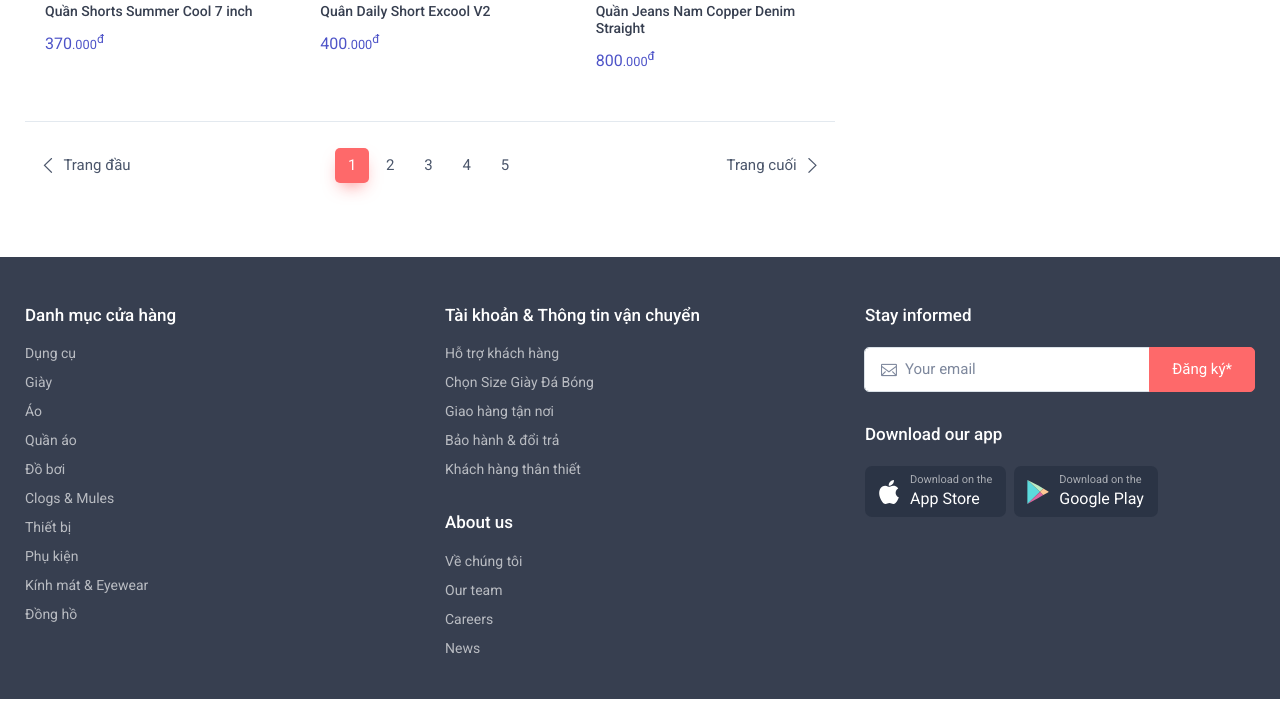
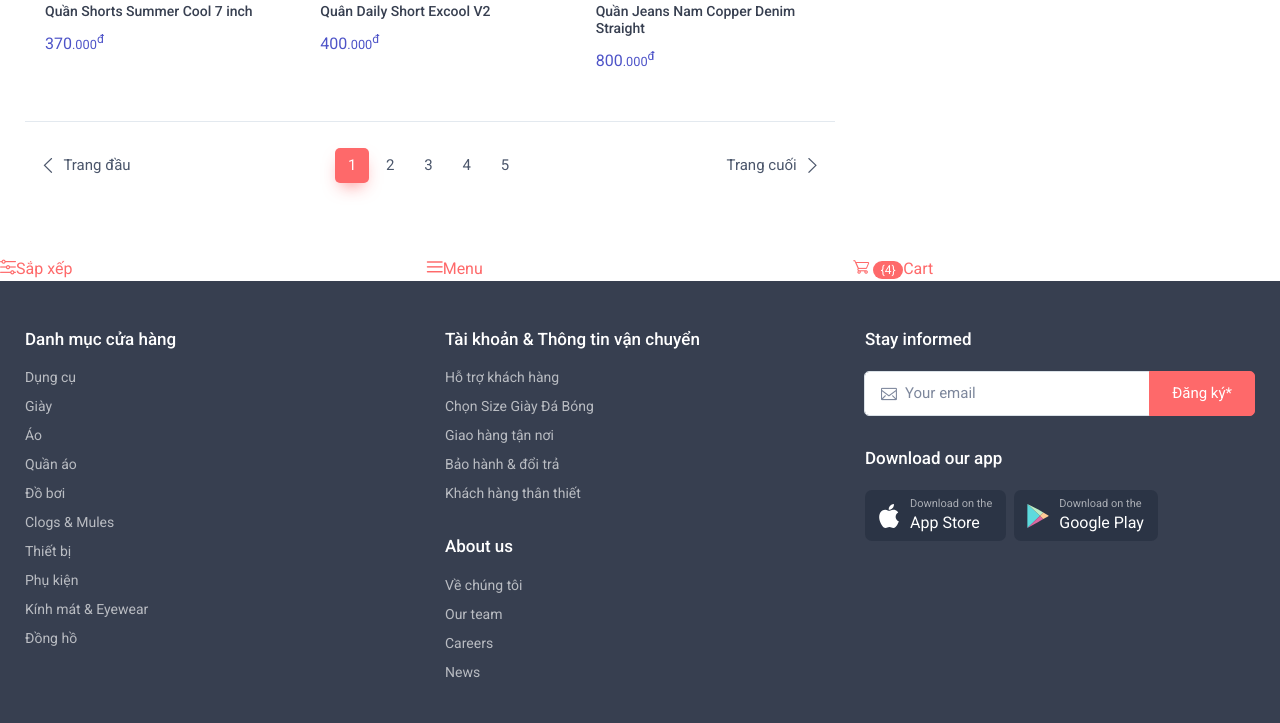
Before and after one commit to fukudck/sport-shopping-online-web, a PHP site: page /product.php in a window 1280 px wide. Shown: the part 1819-2542 px from the top of the page. Before the commit the page ends 2518 px from the top, so only its background shows below. Run offline with PHP 8.4, Linux system fonts and the light colour scheme; data comes from the database, SQL or seed files in the repository; some web fonts are replaced.

Commit message:
refactor: no handheld attribute

```diff
--- a/account-address.html
+++ b/account-address.html
@@ -21,7 +21,7 @@
     <link rel="stylesheet" media="screen" href="css/theme.min.css">
   </head>
   <!-- Body-->
-  <body class="handheld-toolbar-enabled">
+  <body>
     <main class="page-wrapper">
       <!-- Add New Address Popup-->
       <form class="needs-validation modal fade" method="post" id="add-address" tabindex="-1" novalidate>
--- a/account-payment.html
+++ b/account-payment.html
@@ -21,7 +21,7 @@
     <link rel="stylesheet" media="screen" href="css/theme.min.css">
   </head>
   <!-- Body-->
-  <body class="handheld-toolbar-enabled">
+  <body>
     <main class="page-wrapper">
       <!-- Add Payment Method-->
       <form class="needs-validation modal fade" method="post" id="add-payment" tabindex="-1" novalidate>
@@ -334,10 +334,6 @@
         </div>
       </div>
     </footer>
-    <!-- Toolbar for handheld devices (Default)-->
-    <div class="handheld-toolbar">
-      <div class="d-table table-layout-fixed w-100"><a class="d-table-cell handheld-toolbar-item" href="account-wishlist.html"><span class="handheld-toolbar-icon"><i class="ci-heart"></i></span><span class="handheld-toolbar-label">Wishlist</span></a><a class="d-table-cell handheld-toolbar-item" href="javascript:void(0)" data-bs-toggle="collapse" data-bs-target="#navbarCollapse" onclick="window.scrollTo(0, 0)"><span class="handheld-toolbar-icon"><i class="ci-menu"></i></span><span class="handheld-toolbar-label">Menu</span></a><a class="d-table-cell handheld-toolbar-item" href="shop-cart.html"><span class="handheld-toolbar-icon"><i class="ci-cart"></i><span class="badge bg-primary rounded-pill ms-1">4</span></span><span class="handheld-toolbar-label">$265.00</span></a></div>
-    </div>
     <!-- Back To Top Button--><a class="btn-scroll-top" href="#top" data-scroll><span class="btn-scroll-top-tooltip text-muted fs-sm me-2">Top</span><i class="btn-scroll-top-icon ci-arrow-up">   </i></a>
     <!-- Vendor scrits: js libraries and plugins-->
     <script src="vendor/bootstrap/dist/js/bootstrap.bundle.min.js"></script>
--- a/account-profile.php
+++ b/account-profile.php
@@ -60,7 +60,7 @@ $conn->close();
 
   </head>
   <!-- Body-->
-  <body class="handheld-toolbar-enabled">
+  <body>
     <main class="page-wrapper">
       <div id="header"></div>
       <!-- Page Title-->
--- a/cart.html
+++ b/cart.html
@@ -19,7 +19,7 @@
 
   </head>
   <!-- Body-->
-  <body class="handheld-toolbar-enabled">
+  <body>
     <main class="page-wrapper">
       <div id="header"></div>
       <!-- Page Title-->
--- a/checkout-complete.html
+++ b/checkout-complete.html
@@ -21,7 +21,7 @@
     <link rel="stylesheet" media="screen" href="css/theme.min.css">
   </head>
   <!-- Body-->
-  <body class="handheldtoolbar-enabled">
+  <body>
     <main class="page-wrapper">
       <div id="header"></div>
       <div class="container pb-5 mb-sm-4">
--- a/checkout-details.html
+++ b/checkout-details.html
@@ -22,7 +22,7 @@
     <link rel="stylesheet" media="screen" href="css/theme.min.css">
   </head>
   <!-- Body-->
-  <body class="handheldtoolbar-enabled">
+  <body>
     <main class="page-wrapper">
       <div id="header"></div>
       <!-- Page Title-->
@@ -225,10 +225,6 @@
       loadComponent("header", "header.html");
       loadComponent("footer", "footer.html");
     </script>
-    <!-- Toolbar cho thiet bi cam tay (Default)-->
-    <div class="handheld-toolbar">
-      <div class="d-table table-layout-fixed w-100"><a class="d-table-cell handheld-toolbar-item" href="account-wishlist.html"><span class="handheld-toolbar-icon"><i class="ci-heart"></i></span><span class="handheld-toolbar-label">Wishlist</span></a><a class="d-table-cell handheld-toolbar-item" href="javascript:void(0)" data-bs-toggle="collapse" data-bs-target="#navbarCollapse" onclick="window.scrollTo(0, 0)"><span class="handheld-toolbar-icon"><i class="ci-menu"></i></span><span class="handheld-toolbar-label">Menu</span></a><a class="d-table-cell handheld-toolbar-item" href="shop-cart.html"><span class="handheld-toolbar-icon"><i class="ci-cart"></i><span class="badge bg-primary rounded-pill ms-1">4</span></span><span class="handheld-toolbar-label">$265.00</span></a></div>
-    </div>
     <!-- Quay ve dau trang--><a class="btn-scroll-top" href="#top" data-scroll><span class="btn-scroll-top-tooltip text-muted fs-sm me-2">Top</span><i class="btn-scroll-top-icon ci-arrow-up">   </i></a>
     <!-- Vendor scrits: js libraries and plugins-->
     <script src="vendor/bootstrap/dist/js/bootstrap.bundle.min.js"></script>
--- a/checkout-payment.html
+++ b/checkout-payment.html
@@ -21,7 +21,7 @@
     <link rel="stylesheet" media="screen" href="css/theme.min.css">
   </head>
   <!-- Body-->
-  <body class="handheldtoolbar-enabled">
+  <body>
     <main class="page-wrapper">
       <div id="header"></div>
       <!-- Page Title-->
@@ -176,10 +176,6 @@
       loadComponent("header", "header.html");
       loadComponent("footer", "footer.html");
     </script>
-    <!-- Toolbar cho thiet bi cam tay (Default)-->
-    <div class="handheld-toolbar">
-      <div class="d-table table-layout-fixed w-100"><a class="d-table-cell handheld-toolbar-item" href="account-wishlist.html"><span class="handheld-toolbar-icon"><i class="ci-heart"></i></span><span class="handheld-toolbar-label">Wishlist</span></a><a class="d-table-cell handheld-toolbar-item" href="javascript:void(0)" data-bs-toggle="collapse" data-bs-target="#navbarCollapse" onclick="window.scrollTo(0, 0)"><span class="handheld-toolbar-icon"><i class="ci-menu"></i></span><span class="handheld-toolbar-label">Menu</span></a><a class="d-table-cell handheld-toolbar-item" href="shop-cart.html"><span class="handheld-toolbar-icon"><i class="ci-cart"></i><span class="badge bg-primary rounded-pill ms-1">4</span></span><span class="handheld-toolbar-label">$265.00</span></a></div>
-    </div>
     <!-- Quay ve dau trang--><a class="btn-scroll-top" href="#top" data-scroll><span class="btn-scroll-top-tooltip text-muted fs-sm me-2">Top</span><i class="btn-scroll-top-icon ci-arrow-up">   </i></a>
     <!-- Vendor scrits: js libraries and plugins-->
     <script src="vendor/bootstrap/dist/js/bootstrap.bundle.min.js"></script>
--- a/checkout-review.html
+++ b/checkout-review.html
@@ -21,7 +21,7 @@
     <link rel="stylesheet" media="screen" href="css/theme.min.css">
   </head>
   <!-- Body-->
-  <body class="handheldtoolbar-enabled">
+  <body>
     <main class="page-wrapper">
       <div id="header"></div>
       <!-- Page Title-->
--- a/home.php
+++ b/home.php
@@ -58,7 +58,7 @@
 
 	</head>
 	<!-- Body-->
-	<body class="handheld-toolbar-enabled">
+	<body>
 		<main class="page-wrapper">
 			<!-- Navbar 3 Level (Light)-->
 			<div id="header"></div>
--- a/product.php
+++ b/product.php
@@ -118,7 +118,7 @@
 
   </head>
   <!-- Body-->
-  <body class="handheld-toolbar-enabled">
+  <body>
 
     <main class="page-wrapper">
 			<div id="header"></div>
@@ -294,29 +294,29 @@
         </div>
       </div>
     </main>
-    <div class="handheld-toolbar">
+    <div>
       <div class="d-table table-layout-fixed w-100">
         <a
-          class="d-table-cell handheld-toolbar-item"
+          class="d-table-cell"
           href="#"
           data-bs-toggle="offcanvas"
           data-bs-target="#shop-sidebar"
-          ><span class="handheld-toolbar-icon"
+          ><span
             ><i class="ci-filter-alt"></i></span
-          ><span class="handheld-toolbar-label">Sắp xếp</span></a
+          ><span>Sắp xếp</span></a
         ><a
-          class="d-table-cell handheld-toolbar-item"
+          class="d-table-cell"
           href="javascript:void(0)"
           data-bs-toggle="collapse"
           data-bs-target="#navbarCollapse"
           onclick="window.scrollTo(0, 0)"
-          ><span class="handheld-toolbar-icon"><i class="ci-menu"></i></span
-          ><span class="handheld-toolbar-label">Menu</span></a
-        ><a class="d-table-cell handheld-toolbar-item" href="shop-cart.html"
-          ><span class="handheld-toolbar-icon"
+          ><span><i class="ci-menu"></i></span
+          ><span>Menu</span></a
+        ><a class="d-table-cell" href="shop-cart.html"
+          ><span
             ><i class="ci-cart"></i
             ><span class="badge bg-primary rounded-pill ms-1">{4}</span></span
-          ><span class="handheld-toolbar-label">Cart</span></a
+          ><span >Cart</span></a
         >
       </div>
     </div>
```
Also changed, not shown: product_detail.php (+2 -16 lines).
